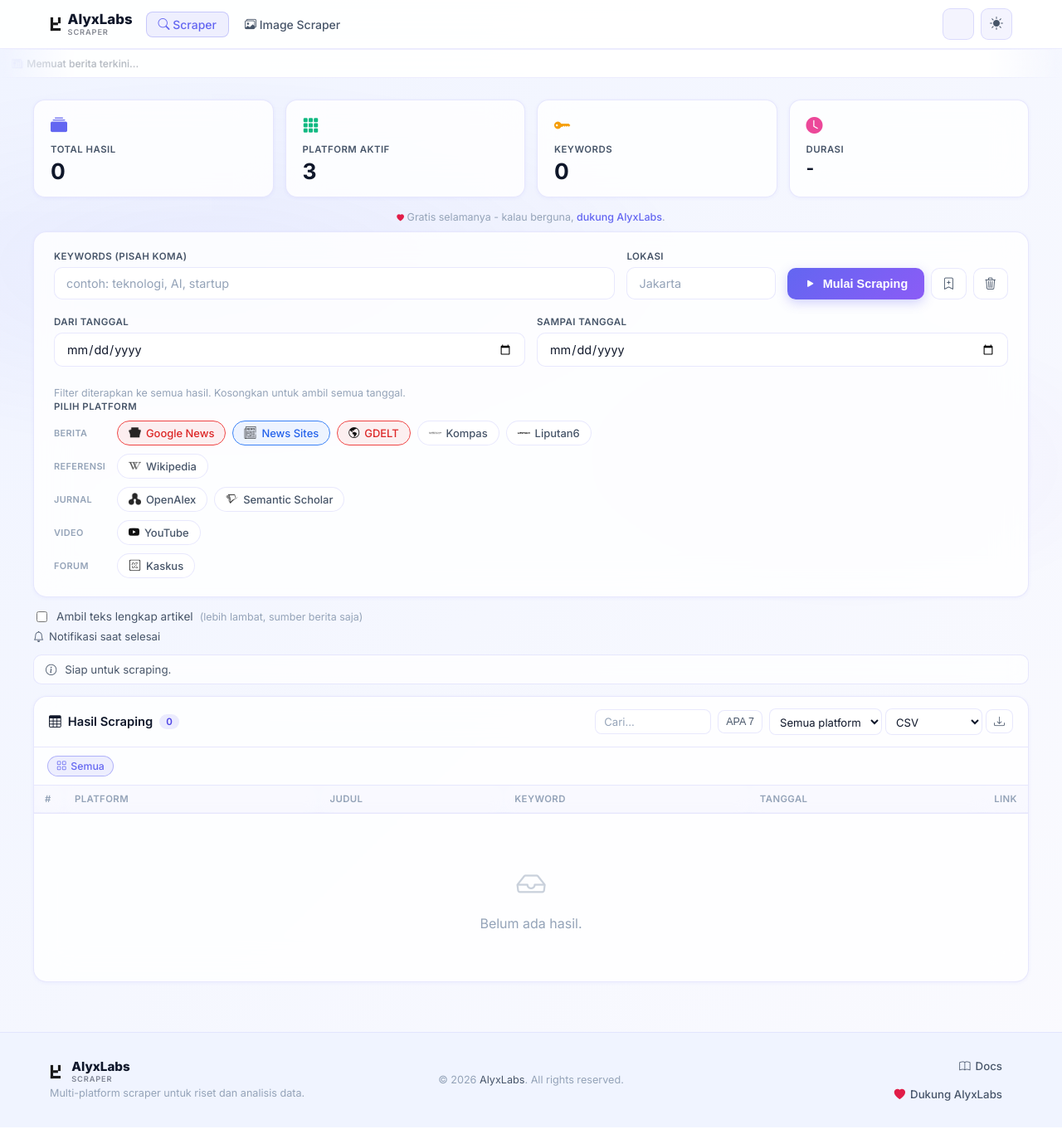
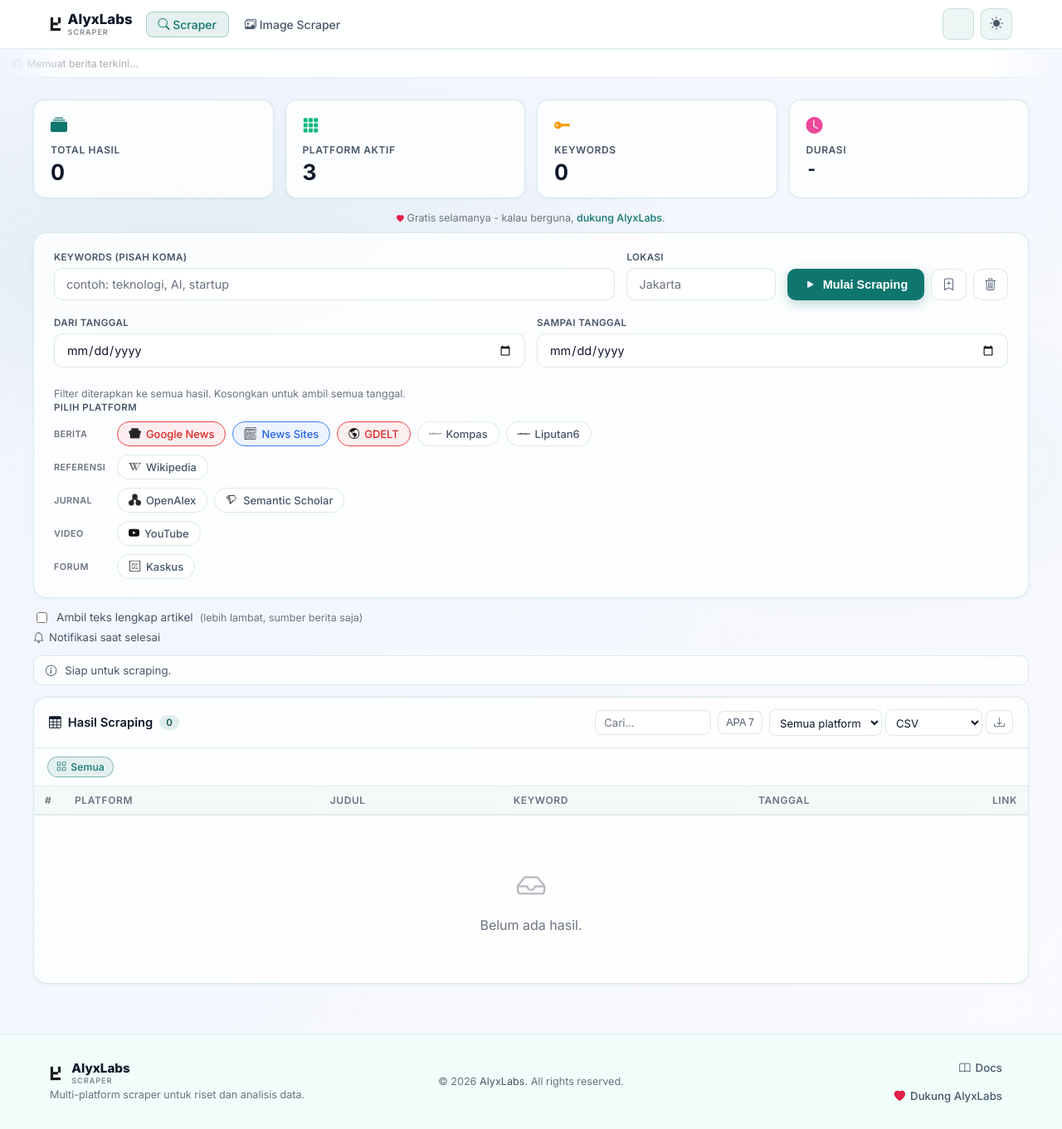
Before and after one commit to AliveNata/alyx-scraper, a Flask app: page / in a window 1280 px wide. Shown: the whole page at 83% size. Run offline with Flask 3, Linux system fonts and the light colour scheme; data that the repository does not hold is empty; some libraries are stand-ins or nearby versions.

Commit message:
fix: rebrand accent indigo->teal (#0f766e), WCAG t3, flat btn-p, typo stat/table

```diff
--- a/static/css/base.css
+++ b/static/css/base.css
@@ -2,18 +2,18 @@
 
 /* ── THEME VARIABLES ── */
 :root{
-  --accent:#6366f1;--accent2:#8b5cf6;--accent3:#4f46e5;
-  --t1:#0f172a;--t2:#475569;--t3:#94a3b8;
+  --accent:#0f766e;--accent2:#0d9488;--accent3:#0f5a54;
+  --t1:#0f172a;--t2:#475569;--t3:#6b7280;
   --glass:rgba(255,255,255,.82);
-  --glass-b:rgba(99,102,241,.15);
+  --glass-b:rgba(15,118,110,.15);
   --nav-bg:rgba(255,255,255,.93);
-  --nav-border:rgba(99,102,241,.12);
-  --tab-active-bg:rgba(99,102,241,.1);
-  --tab-active-border:rgba(99,102,241,.28);
-  --btn-icon-bg:rgba(99,102,241,.07);
-  --btn-icon-border:rgba(99,102,241,.18);
-  --foot-bg:rgba(240,244,255,.96);
-  --foot-border:rgba(99,102,241,.1);
+  --nav-border:rgba(15,118,110,.12);
+  --tab-active-bg:rgba(15,118,110,.1);
+  --tab-active-border:rgba(15,118,110,.28);
+  --btn-icon-bg:rgba(15,118,110,.07);
+  --btn-icon-border:rgba(15,118,110,.18);
+  --foot-bg:rgba(240,253,250,.96);
+  --foot-border:rgba(15,118,110,.1);
 }
 [data-theme="dark"]{
   --t1:#f1f5f9;--t2:#94a3b8;--t3:#64748b;
@@ -21,8 +21,8 @@
   --glass-b:rgba(255,255,255,.18);
   --nav-bg:rgba(6,8,24,.88);
   --nav-border:rgba(255,255,255,.14);
-  --tab-active-bg:rgba(99,102,241,.15);
-  --tab-active-border:rgba(99,102,241,.35);
+  --tab-active-bg:rgba(15,118,110,.15);
+  --tab-active-border:rgba(15,118,110,.35);
   --btn-icon-bg:rgba(255,255,255,.07);
   --btn-icon-border:rgba(255,255,255,.18);
   --foot-bg:rgba(4,6,20,.9);
@@ -37,16 +37,16 @@ body{min-height:100vh;background:transparent!important;color:var(--t1);font-fami
 html::before{
   content:'';position:fixed;inset:0;z-index:-1;pointer-events:none;
   background:
-    radial-gradient(ellipse 80% 50% at 20% 40%,rgba(99,102,241,.07) 0%,transparent 60%),
-    radial-gradient(ellipse 50% 40% at 80% 70%,rgba(139,92,246,.05) 0%,transparent 60%);
-  animation:bgp 14s ease-in-out infinite alternate;
+    radial-gradient(ellipse 80% 50% at 20% 40%,rgba(15,118,110,.07) 0%,transparent 60%),
+    radial-gradient(ellipse 50% 40% at 80% 70%,rgba(13,148,136,.05) 0%,transparent 60%);
 }
 html[data-theme="dark"]::before{
   background:
-    radial-gradient(ellipse 80% 50% at 20% 40%,rgba(99,102,241,.13) 0%,transparent 60%),
-    radial-gradient(ellipse 60% 40% at 80% 70%,rgba(139,92,246,.1) 0%,transparent 60%);
+    radial-gradient(ellipse 80% 50% at 20% 40%,rgba(15,118,110,.13) 0%,transparent 60%),
+    radial-gradient(ellipse 60% 40% at 80% 70%,rgba(13,148,136,.1) 0%,transparent 60%);
 }
-@keyframes bgp{0%{opacity:1}100%{opacity:.85}}
+@keyframes heartbeat{0%,100%{transform:scale(1)}14%{transform:scale(1.3)}28%{transform:scale(1)}42%{transform:scale(1.2)}70%{transform:scale(1)}}
+.heart-beat{display:inline-block;animation:heartbeat 1.8s ease-in-out infinite;transform-origin:center}
 
 ::-webkit-scrollbar{width:6px;height:6px}
 ::-webkit-scrollbar-track{background:transparent}
@@ -73,11 +73,11 @@ html[data-theme="dark"]::before{
 .alyx-brand-name{font-size:1.05rem;font-weight:800}
 .alyx-brand-sub{font-size:0.58rem;letter-spacing:0.09em;color:var(--t1);opacity:.5;font-weight:600;text-transform:uppercase}
 [data-theme="dark"] .alyx-brand-name{
-  background:linear-gradient(135deg,#fff 0%,#a78bfa 100%);
+  background:linear-gradient(135deg,#fff 0%,#2dd4bf 100%);
   -webkit-background-clip:text;-webkit-text-fill-color:transparent;background-clip:text;
 }
-[data-theme="dark"] .alyx-brand-sub{-webkit-text-fill-color:#a78bfa;color:#a78bfa;opacity:.7}
-[data-theme="dark"] .alyx-brand i{-webkit-text-fill-color:#a78bfa}
+[data-theme="dark"] .alyx-brand-sub{-webkit-text-fill-color:#2dd4bf;color:#2dd4bf;opacity:.7}
+[data-theme="dark"] .alyx-brand i{-webkit-text-fill-color:#2dd4bf}
 [data-theme="dark"] .alyx-brand-icon-wrap img,[data-theme="dark"] .alyx-foot-brand-name img{filter:invert(1)}
 
 .alyx-nav-tabs{display:flex;gap:4px;list-style:none;margin:0;padding:0;flex:1}
@@ -135,10 +135,10 @@ html[data-theme="dark"]::before{
 .alyx-foot-tagline{font-size:.79rem;color:var(--t3)}
 [data-theme="dark"] .alyx-foot-tagline{color:var(--t2)}
 [data-theme="dark"] .alyx-foot-brand-title{
-  background:linear-gradient(135deg,#fff 0%,#a78bfa 100%);
+  background:linear-gradient(135deg,#fff 0%,#2dd4bf 100%);
   -webkit-background-clip:text;-webkit-text-fill-color:transparent;background-clip:text;
 }
-[data-theme="dark"] .alyx-foot-brand-sub{color:#a78bfa;-webkit-text-fill-color:#a78bfa;opacity:.7}
+[data-theme="dark"] .alyx-foot-brand-sub{color:#2dd4bf;-webkit-text-fill-color:#2dd4bf;opacity:.7}
 .alyx-foot-center{text-align:center}
 .alyx-foot-copy{font-size:.79rem;color:var(--t3)}
 .alyx-foot-copy a{color:var(--t2);text-decoration:none!important;transition:color .2s}
@@ -181,7 +181,7 @@ html[data-theme="dark"]::before{
   text-shadow:0 1px 0 rgba(0,0,0,.12),0 2px 6px rgba(0,0,0,.06);
 }
 .ticker-item i{font-size:.8rem;color:var(--accent);opacity:.7}
-[data-theme="dark"] .ticker-item i{color:#a5b4fc;opacity:.9}
+[data-theme="dark"] .ticker-item i{color:#5eead4;opacity:.9}
 [data-theme="dark"] .ticker-src{color:var(--t2)}
 .ticker-feat{color:var(--accent);font-weight:600}
 .ticker-src{color:var(--t3);font-weight:400;font-size:.7rem}
--- a/static/css/index.css
+++ b/static/css/index.css
@@ -2,12 +2,12 @@
 :root{
   --input-bg:rgba(255,255,255,.9);
   --chip-bg:rgba(255,255,255,.65);
-  --table-head-bg:rgba(99,102,241,.04);
-  --row-hover:rgba(99,102,241,.03);
+  --table-head-bg:rgba(15,118,110,.04);
+  --row-hover:rgba(15,118,110,.03);
   --modal-bg:#ffffff;
   --toast-bg:rgba(255,255,255,.97);
   --status-bg:rgba(255,255,255,.75);
-  --prog-glow:rgba(99,102,241,.15);
+  --prog-glow:rgba(15,118,110,.15);
   --badge-n:#ef4444;--badge-ns:#3b82f6;--badge-f:#f59e0b;--badge-s:#ec4899;
 }
 [data-theme="dark"]{
@@ -29,16 +29,16 @@
   background:var(--glass);border:1px solid var(--glass-b);
   border-radius:16px;backdrop-filter:blur(20px);-webkit-backdrop-filter:blur(20px);
 }
-[data-theme="light"] .glass{box-shadow:0 1px 4px rgba(99,102,241,.07)}
+[data-theme="light"] .glass{box-shadow:0 1px 4px rgba(15,118,110,.07)}
 
 /* Stats */
 .stats-grid{display:grid;grid-template-columns:repeat(4,1fr);gap:14px;margin-bottom:22px}
 .stat-card{padding:18px 20px;border-radius:14px;background:var(--glass);border:1px solid var(--glass-b);backdrop-filter:blur(20px)}
-[data-theme="light"] .stat-card{box-shadow:0 1px 4px rgba(99,102,241,.07)}
+[data-theme="light"] .stat-card{box-shadow:0 1px 4px rgba(15,118,110,.07)}
 .stat-icon{font-size:1.25rem;margin-bottom:10px}
-.stat-label{font-size:.71rem;color:var(--t2);font-weight:600;text-transform:uppercase;letter-spacing:.5px;margin-bottom:6px}
-.stat-value{font-size:1.65rem;font-weight:700;color:var(--t1);line-height:1}
-.stat-card:nth-child(1) .stat-icon{color:#6366f1}
+.stat-label{font-size:.75rem;color:var(--t2);font-weight:600;text-transform:uppercase;letter-spacing:.05em;margin-bottom:6px}
+.stat-value{font-size:1.65rem;font-weight:700;color:var(--t1);line-height:1;letter-spacing:-0.03em;font-variant-numeric:tabular-nums}
+.stat-card:nth-child(1) .stat-icon{color:var(--accent)}
 .stat-card:nth-child(2) .stat-icon{color:#10b981}
 .stat-card:nth-child(3) .stat-icon{color:#f59e0b}
 .stat-card:nth-child(4) .stat-icon{color:#ec4899}
@@ -54,17 +54,17 @@ input.ifield{
   font-size:.9rem;font-family:inherit;outline:none;transition:all .2s;
 }
 input.ifield::placeholder{color:var(--t3)}
-input.ifield:focus{border-color:rgba(99,102,241,.5);box-shadow:0 0 0 3px rgba(99,102,241,.1)}
-[data-theme="dark"] input.ifield:focus{background:rgba(99,102,241,.07)}
+input.ifield:focus{border-color:rgba(15,118,110,.5);box-shadow:0 0 0 3px rgba(15,118,110,.1)}
+[data-theme="dark"] input.ifield:focus{background:rgba(15,118,110,.07)}
 
 /* Buttons */
 .btn-p{
-  padding:10px 20px;background:linear-gradient(135deg,var(--accent),var(--accent2));
+  padding:10px 20px;background:var(--accent);
   color:#fff;border:none;border-radius:10px;font-size:.9rem;font-weight:600;
   cursor:pointer;display:inline-flex;align-items:center;gap:8px;
-  transition:all .2s;white-space:nowrap;box-shadow:0 4px 14px rgba(99,102,241,.3);
+  transition:all .2s;white-space:nowrap;box-shadow:0 4px 14px rgba(15,118,110,.3);
 }
-.btn-p:hover{transform:translateY(-1px);box-shadow:0 6px 20px rgba(99,102,241,.4)}
+.btn-p:hover{transform:translateY(-1px);box-shadow:0 6px 20px rgba(15,118,110,.4)}
 .btn-p:disabled{opacity:.6;cursor:not-allowed;transform:none}
 .btn-stop{
   padding:10px 20px;background:linear-gradient(135deg,#ef4444,#dc2626);
@@ -133,15 +133,15 @@ input.ifield:focus{border-color:rgba(99,102,241,.5);box-shadow:0 0 0 3px rgba(99
 /* Results */
 .res-header{display:flex;align-items:center;justify-content:space-between;flex-wrap:wrap;gap:10px;padding:14px 18px;border-bottom:1px solid var(--glass-b)}
 .res-title{font-weight:600;font-size:.92rem;display:flex;align-items:center;gap:8px;color:var(--t1)}
-.badge{display:inline-flex;align-items:center;justify-content:center;padding:2px 8px;border-radius:10px;font-size:.72rem;font-weight:600;background:rgba(99,102,241,.12);color:var(--accent3);min-width:22px}
+.badge{display:inline-flex;align-items:center;justify-content:center;padding:2px 8px;border-radius:10px;font-size:.72rem;font-weight:600;background:rgba(15,118,110,.12);color:var(--accent3);min-width:22px}
 .res-ctrls{display:flex;align-items:center;gap:8px;flex-wrap:wrap}
 .input-sm{padding:6px 10px;background:var(--input-bg);border:1px solid var(--glass-b);border-radius:8px;color:var(--t1);font-size:.82rem;font-family:inherit;outline:none;transition:border-color .2s}
 .input-sm::placeholder{color:var(--t3)}
-.input-sm:focus{border-color:rgba(99,102,241,.4)}
+.input-sm:focus{border-color:rgba(15,118,110,.4)}
 select.input-sm option{background:var(--modal-bg)}
 .dl-grp{display:flex;gap:4px}
 .btn-dl{padding:6px 9px;background:var(--glass);border:1px solid var(--glass-b);border-radius:8px;color:var(--t2);font-size:.81rem;cursor:pointer;transition:all .15s;display:inline-flex;align-items:center;gap:4px}
-.btn-dl:hover{border-color:rgba(99,102,241,.4);color:var(--accent)}
+.btn-dl:hover{border-color:rgba(15,118,110,.4);color:var(--accent)}
 .plat-logo{filter:brightness(0);opacity:.85}
 [data-theme="dark"] .plat-logo{filter:brightness(0) invert(1);opacity:.9}
 .chip i{color:#111}
@@ -183,12 +183,12 @@ select.input-sm option{background:var(--modal-bg)}
 
 /* Filter chips row */
 .filter-chips{display:flex;gap:6px;flex-wrap:wrap;padding:10px 16px;border-bottom:1px solid var(--glass-b)}
-.fchip{display:inline-flex;align-items:center;gap:5px;padding:4px 10px;border-radius:14px;border:1.5px solid var(--glass-b);background:rgba(99,102,241,.04);color:var(--t2);font-size:.77rem;font-weight:500;cursor:pointer;transition:all .15s;user-select:none}
-.fchip:hover{border-color:rgba(99,102,241,.3);color:var(--t1)}
-.fchip.active{border-color:rgba(99,102,241,.45);background:rgba(99,102,241,.1);color:var(--accent)}
-[data-theme="dark"] .fchip.active{color:#a5b4fc;border-color:rgba(165,180,252,.35);background:rgba(99,102,241,.18)}
-.fchip-count{background:rgba(99,102,241,.15);color:var(--accent);border-radius:8px;padding:1px 5px;font-size:.69rem}
-[data-theme="dark"] .fchip-count{color:#a5b4fc;background:rgba(99,102,241,.2)}
+.fchip{display:inline-flex;align-items:center;gap:5px;padding:4px 10px;border-radius:14px;border:1.5px solid var(--glass-b);background:rgba(15,118,110,.04);color:var(--t2);font-size:.77rem;font-weight:500;cursor:pointer;transition:all .15s;user-select:none}
+.fchip:hover{border-color:rgba(15,118,110,.3);color:var(--t1)}
+.fchip.active{border-color:rgba(15,118,110,.45);background:rgba(15,118,110,.1);color:var(--accent)}
+[data-theme="dark"] .fchip.active{color:#5eead4;border-color:rgba(94,234,212,.35);background:rgba(15,118,110,.18)}
+.fchip-count{background:rgba(15,118,110,.15);color:var(--accent);border-radius:8px;padding:1px 5px;font-size:.69rem}
+[data-theme="dark"] .fchip-count{color:#5eead4;background:rgba(15,118,110,.2)}
 
 /* Saved Searches */
 .ss-panel{background:var(--glass);border:1px solid var(--glass-b);border-radius:14px;overflow:hidden}
@@ -205,9 +205,9 @@ select.input-sm option{background:var(--modal-bg)}
 /* Table */
 .table-wrap{overflow:auto;max-height:480px}
 table{width:100%;border-collapse:collapse;font-size:.85rem}
-thead th{padding:9px 13px;text-align:left;font-size:.71rem;font-weight:600;color:var(--t3);text-transform:uppercase;letter-spacing:.4px;background:var(--table-head-bg);border-bottom:1px solid var(--glass-b);position:sticky;top:0;z-index:10;white-space:nowrap;backdrop-filter:blur(8px)}
+thead th{padding:9px 13px;text-align:left;font-size:.75rem;font-weight:600;color:var(--t3);text-transform:uppercase;letter-spacing:.05em;background:var(--table-head-bg);border-bottom:1px solid var(--glass-b);position:sticky;top:0;z-index:10;white-space:nowrap;backdrop-filter:blur(8px)}
 tbody td{padding:9px 13px;border-bottom:1px solid var(--glass-b);vertical-align:middle;color:var(--t1)}
-[data-theme="light"] tbody td{border-bottom-color:rgba(99,102,241,.06)}
+[data-theme="light"] tbody td{border-bottom-color:rgba(15,118,110,.06)}
 tbody tr{cursor:pointer;transition:background .12s}
 tbody tr:hover{background:var(--row-hover)}
 .empty{padding:44px 20px;text-align:center;color:var(--t3)}
```
Also changed, not shown: other parts of static/css/index.css (+11 -11 lines).
